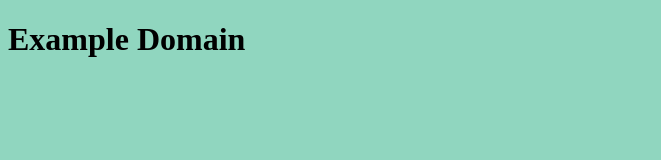
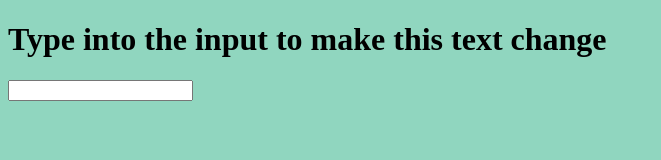
Before and after one commit to AlinaKlishyna/JavaScript-Study, a plain HTML site: page www/index.html in a window 1280 px wide. Shown: the whole page, without its empty margins (0-661 px from the left). Drawn offline with Linux system fonts and the light colour scheme.

Commit message:
[fe] feat: add dynamic DOM elements and input handling

```diff
--- a/www/index.html
+++ b/www/index.html
@@ -806,6 +806,28 @@
             console.log('clicked the heading')
         }
 
+        //let answer = prompt('What is your name?');
+        if (typeof (answer) === 'string') {
+            var h1 = document.createElement('h1')
+            h1.innerText = answer;
+            document.body.innerText = '';
+            document.body.appendChild(h1);
+        }
+
+        var h1 = document.createElement('h1')
+        h1.innerText = "Type into the input to make this text change"
+
+        var input = document.createElement('input')
+        input.setAttribute('type', 'text')
+
+        document.body.innerText = '';
+        document.body.appendChild(h1);
+        document.body.appendChild(input);
+
+        input.addEventListener('change', function () {
+            console.log(input.value)
+        })
+
     </script>
 
 </body>
```
